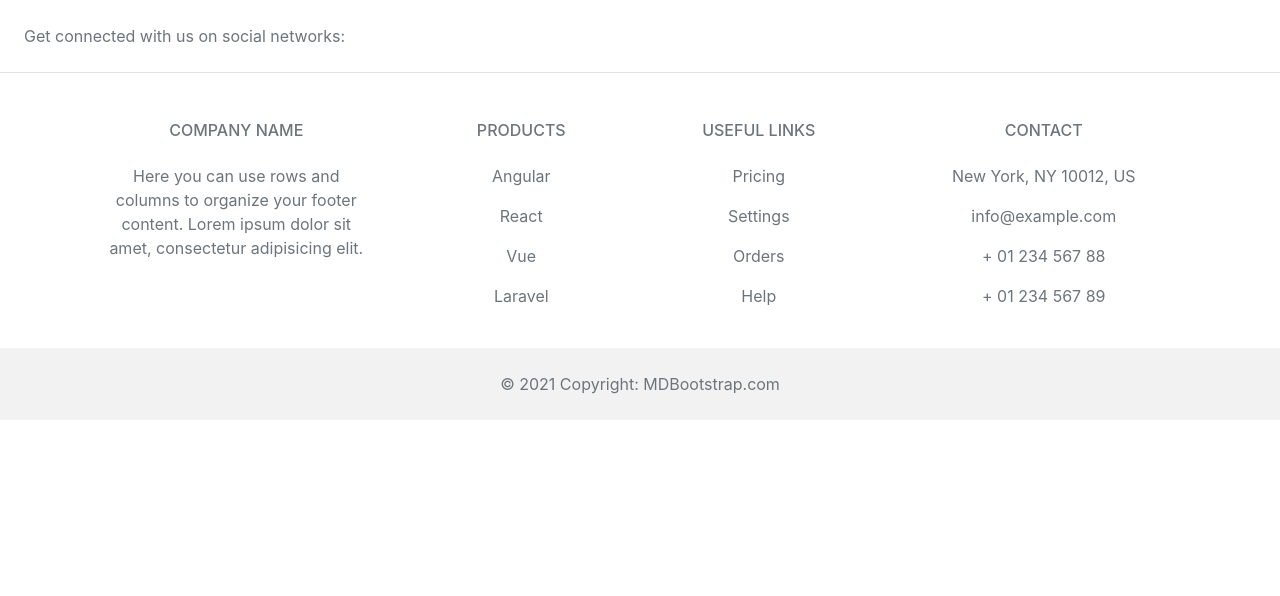
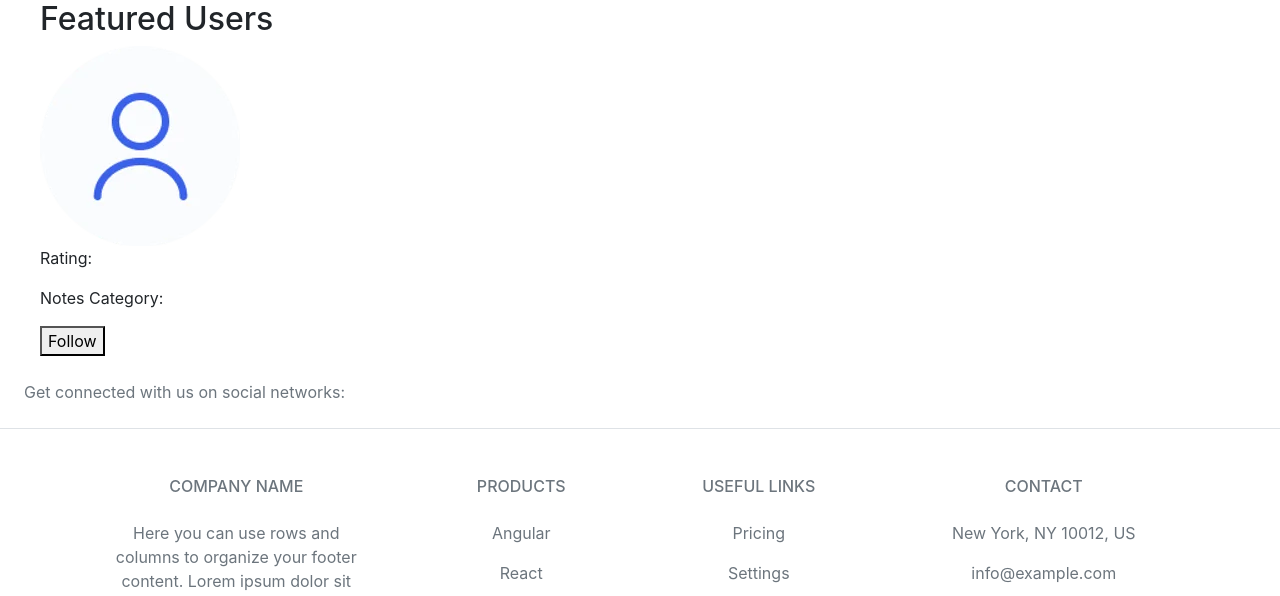
Before and after one commit to k3lly200413-2/Books-And-Notes, a PHP site: page /home/home.php in a window 1280 px wide. Shown: the part 220-816 px from the top of the page. Before the commit the page ends 640 px from the top, so only its background shows below. Run offline with PHP 8.4, Linux system fonts and the light colour scheme; data that the repository does not hold is empty.

Commit message:
feat: begin featured user

```diff
--- a/home/home.php
+++ b/home/home.php
@@ -112,10 +112,29 @@
 
     <!--
         TODO: Add featured Users section
-        * PFP
-        * Rating
-        * Notes Category    * Follow button
+        * PFP   * Rating
+                * Notes Category
+                * Follow button
     -->
+
+    <section style="max-width: 1200px; display: flex; margin: 0 auto; flex-direction: column;">
+        <h2>Featured Users</h2>
+        <div class="scroll">
+            <!-- TODO: Create these classes -->
+            <div class="Featured Users">
+                <div class="UserPFP">
+                    <img src="./img/default-profile.webp" alt="Userpfp">
+                </div>
+                <div class="user-stats">
+                    <p>Rating: </p>
+                    <p>Notes Category: </p>
+                    <button type="button" aria-label="follow">
+                        Follow
+                    </button>
+                </div>
+            </div>
+        </div>
+    </section>
 
     <!-- Footer -->
     <!-- text-lg-start => Start aligned text on viewports sized LG (large) or wider -->
```
